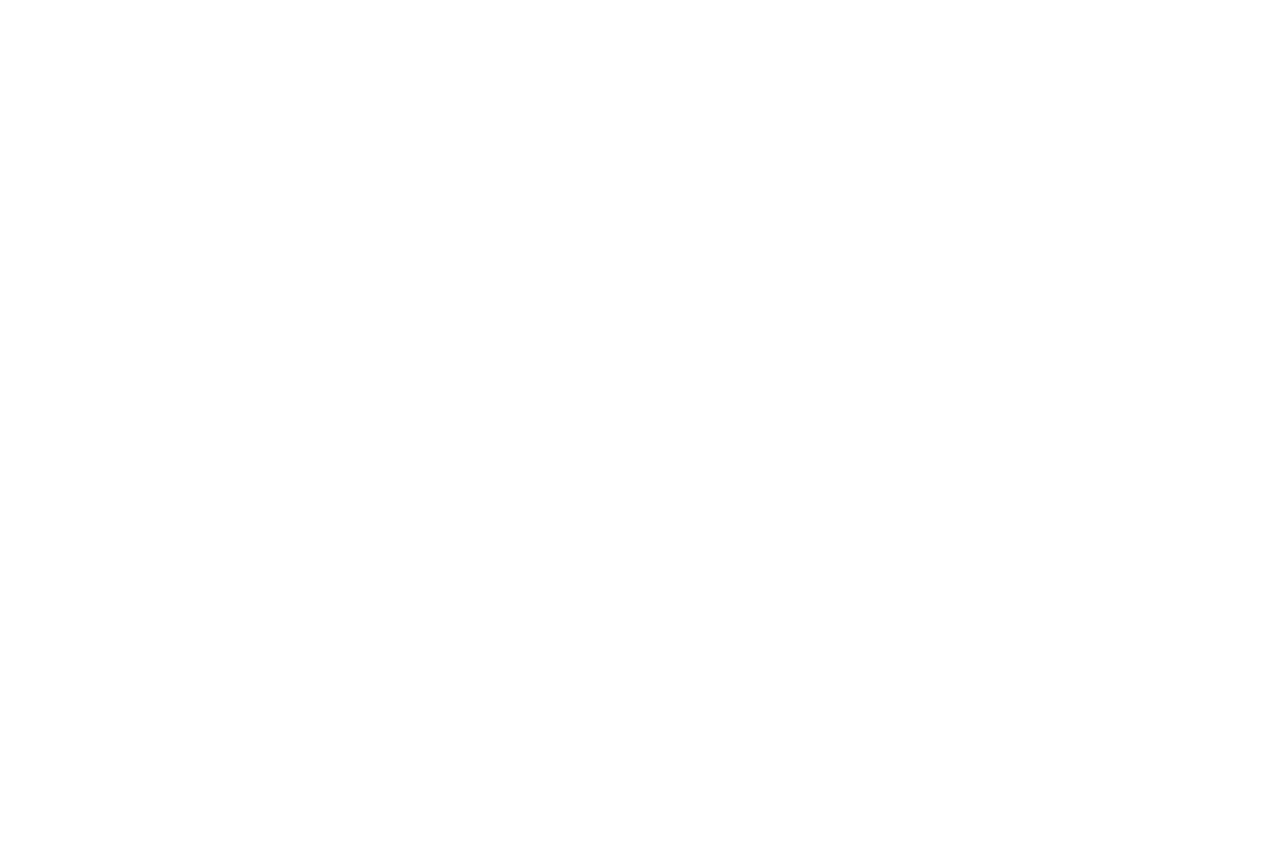
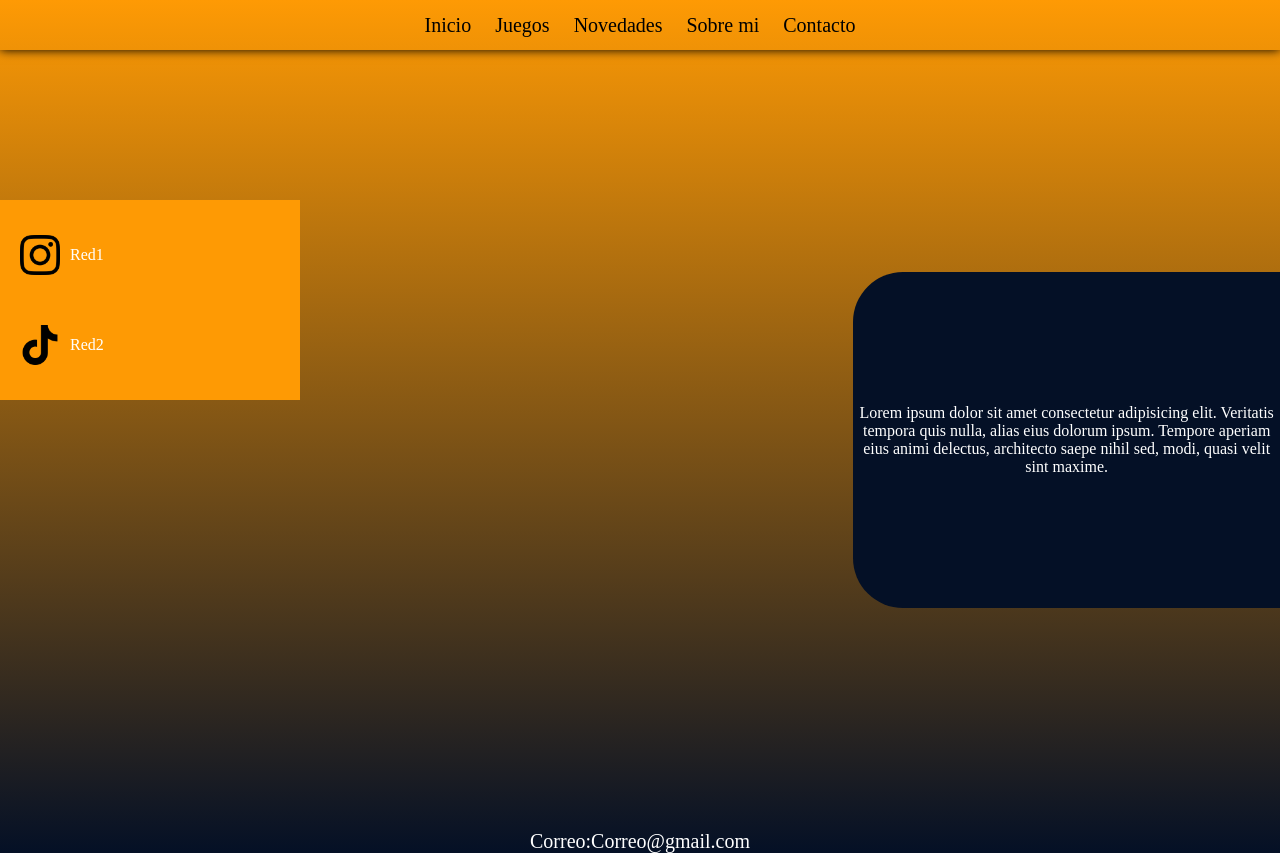
Before and after one commit to Nalboc/PreEntregaRoberts, a website: page pages/contacto.html in a window 1280 px wide. Before the commit the page ends 800 px from the top, so only its background shows below. Drawn offline with Linux system fonts and the light colour scheme.

Commit message:
pagina-contacto-html-y-sass

```diff
--- a/pages/contacto.html
+++ b/pages/contacto.html
@@ -0,0 +1,44 @@
+<!DOCTYPE html>
+<html lang="en">
+<head>
+    <meta charset="UTF-8">
+    <meta name="viewport" content="width=device-width, initial-scale=1.0">
+    <title>Document</title>
+    <link rel="stylesheet" href="../css/style.css">
+</head>
+<body>
+    <header>
+        <div>
+            <nav>
+                <a href="../index.html">Inicio</a>
+                <a href="./juegos.html">Juegos</a>
+                <a href="./novedades.html">Novedades</a>
+                <a href="./sobre-mi.html">Sobre mi</a>
+                <a href="#"> Contacto</a></nav>
+        </div>
+    </header>
+    <main class="main-contacto">
+        <section class="redes">
+            <div>
+                <div>
+                <img src="../assets/img/instagram.png" alt="">
+                <p>Red1</p>
+                </div>
+                <div>
+                <img src="../assets/img/tik-tok.png" alt="">
+                <p>Red2</p>
+                </div>
+            </div>
+        </section>
+        <section class="info">
+            <p>Lorem ipsum dolor sit amet consectetur adipisicing elit. Veritatis tempora quis nulla, alias eius dolorum ipsum. Tempore aperiam eius animi delectus, architecto saepe nihil sed, modi, quasi velit sint maxime.
+            </p>
+        </section>
+    </main>
+    <footer>
+        <section>
+            <p>Correo:Correo@gmail.com</p>
+        </section>
+    </footer>
+</body>
+</html>
--- a/scss/style.scss
+++ b/scss/style.scss
@@ -299,3 +299,48 @@ footer{
     }
   }
 }
+/*Pagina Contacto*/
+.main-contacto{
+  display: grid;
+  grid-template-columns: repeat(3,1fr);
+  grid-template-rows: repeat(1,30rem);
+  section{
+    display: block;
+    grid-column: 3/4;
+    grid-row: 1/2;
+    text-align: center;
+    align-content: center;
+  }
+  .redes{
+    grid-column: 1/2;
+    grid-row: 1/2;
+    width: 300px;
+    height: 12.5rem;
+  img{
+    width: 40px;
+    height: 40px;
+  }
+  div{
+    background-color: #FE9A04;
+    display: flex;
+    flex-direction: column;
+    justify-content: start;
+    align-items: center;
+    font-size: 16px;
+    padding: 10px;
+    div{
+      flex-direction: row;
+      gap: 10px;
+    }
+  }
+  .p{
+    font-size: 16px;
+  }
+  }
+  .info{
+    background-color: #041026;
+    height: 70%;
+    border-radius: 50px 0px 0px 50px;
+    align-self: center;
+  }
+}
```
Also changed, not shown: css/style.css, 1 other file.
